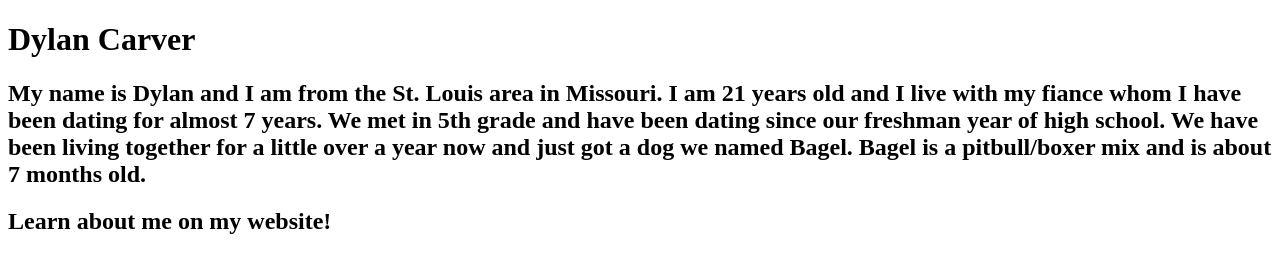
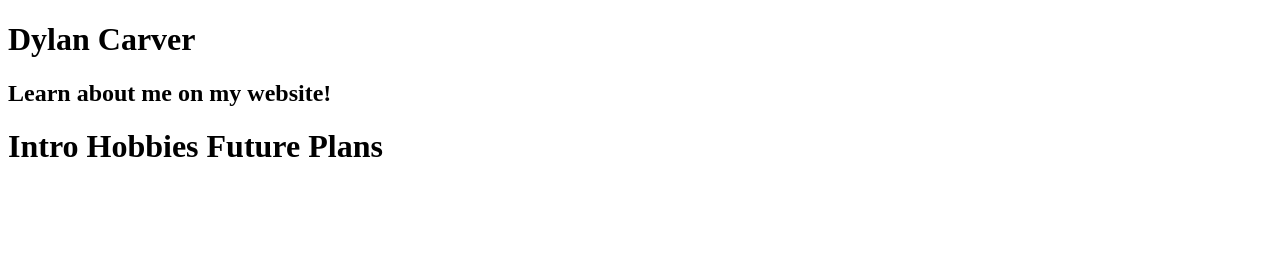
Before and after one commit to DylanCarver9706/Dylan-Carver-Website, a plain HTML site: page index.html in a window 1280 px wide. Drawn offline with Linux system fonts and the light colour scheme.

```diff
--- a/index.html
+++ b/index.html
@@ -8,13 +8,13 @@
     <h1>
         Dylan Carver
     </h1>
+
     <h2>
-        My name is Dylan and I am from the St. Louis area in Missouri.
-        I am 21 years old and I live with my fiance whom I have been dating for almost 7 years.
-        We met in 5th grade and have been dating since our freshman year of high school.
-        We have been living together for a little over a year now and just got a dog we named Bagel.
-        Bagel is a pitbull/boxer mix and is about 7 months old.
+      Learn about me on my website!
     </h2>
+    <h1>
+      Intro   Hobbies   Future Plans
+    </h1>
     <script src="script.js"></script>
   </body>
 </html>
--- a/script.js
+++ b/script.js
@@ -1,3 +1,3 @@
-const h2 = document.createElement("h2");
-h2.textContent = "Learn about me on my website!";
-document.querySelector("body").appendChild(h2);
+//const h2 = document.createElement("h2");
+//h2.textContent = "Learn about me on my website!";
+//document.querySelector("body").appendChild(h2);
```
Also changed, not shown: 1 other file.
